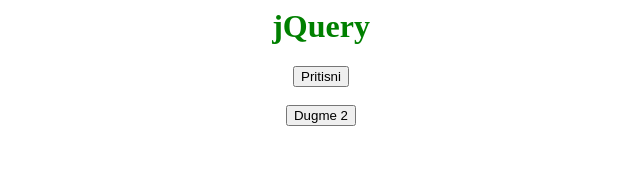
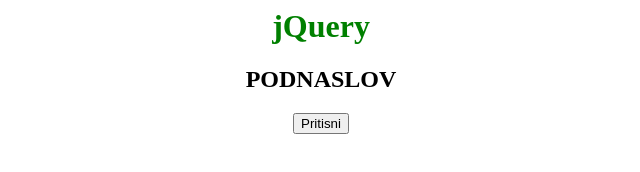
Before and after one commit to lukazivicc/domacijQuerry, a plain HTML site: page index.html in a window 1280 px wide. Both pictures are taken after a click on the button "Pritisni". Shown: the whole page, without its empty margins (319-959 px from the left). Drawn offline with nearby package versions, Linux system fonts and the light colour scheme.

Commit message:
css h2 element after

```diff
--- a/index.html
+++ b/index.html
@@ -11,8 +11,6 @@
 
 <center><h1>jQuery</h1></center>
 <center><button id="prvo">Pritisni</button></center>
-<br>
-<center><button id="drugo">Dugme 2</button></center>
 
 
 </body>
@@ -24,6 +22,8 @@
 $(document).ready(function(){
 	$('#prvo').click(function(){
 		$('h1').css('color','green');
+		$('h1').css('font-size','90ptx');
+		$('h1').after("<h2>PODNASLOV<h2>");
 	});
 });
 
```
